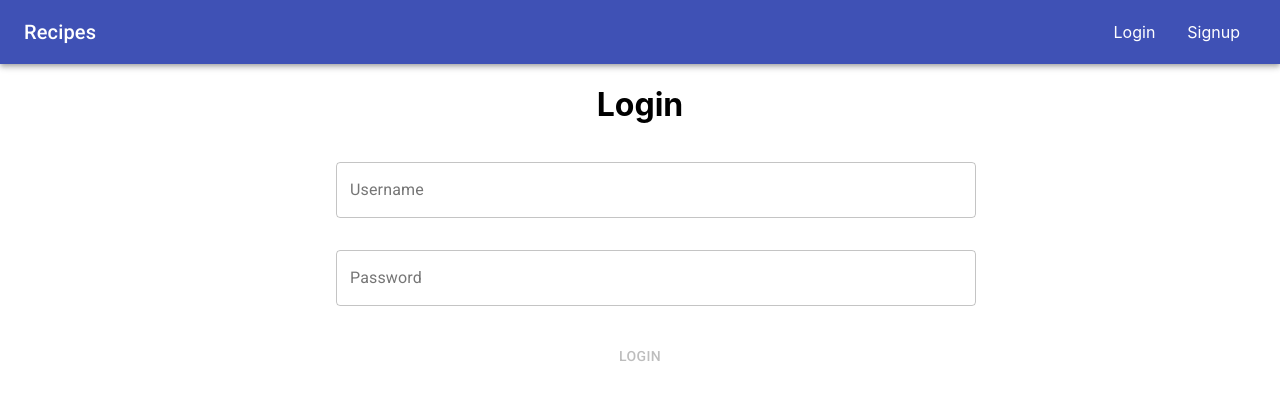
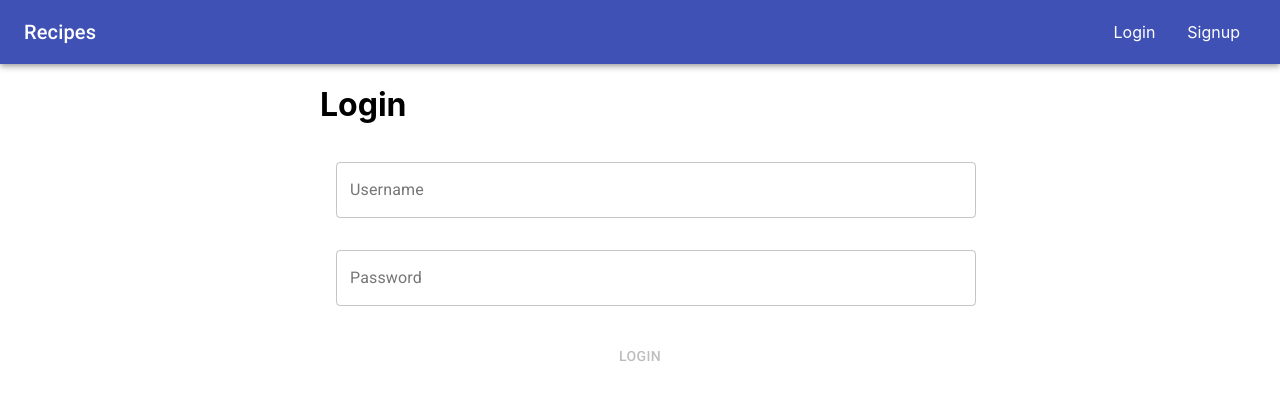
Before and after one commit to hjkar1/recipe-app-fullstack, a React (Create React App) app in the folder client/: page /login in a window 1280 px wide. Shown: the top 400 px of the page. Built offline with nearby package versions, Linux system fonts and the light colour scheme.

Commit message:
remove unused styles

```diff
--- a/client/src/App.css
+++ /dev/null
@@ -1,3 +0,0 @@
-.App {
-  text-align: center;
-}
--- a/client/src/App.js
+++ b/client/src/App.js
@@ -1,6 +1,5 @@
 import React from 'react';
 import { Route, Switch } from 'react-router-dom';
-import './App.css';
 import ProtectedRoute from './ProtectedRoute';
 import Login from './components/auth/Login/Login';
 import Signup from './components/auth/Signup/Signup';
```
